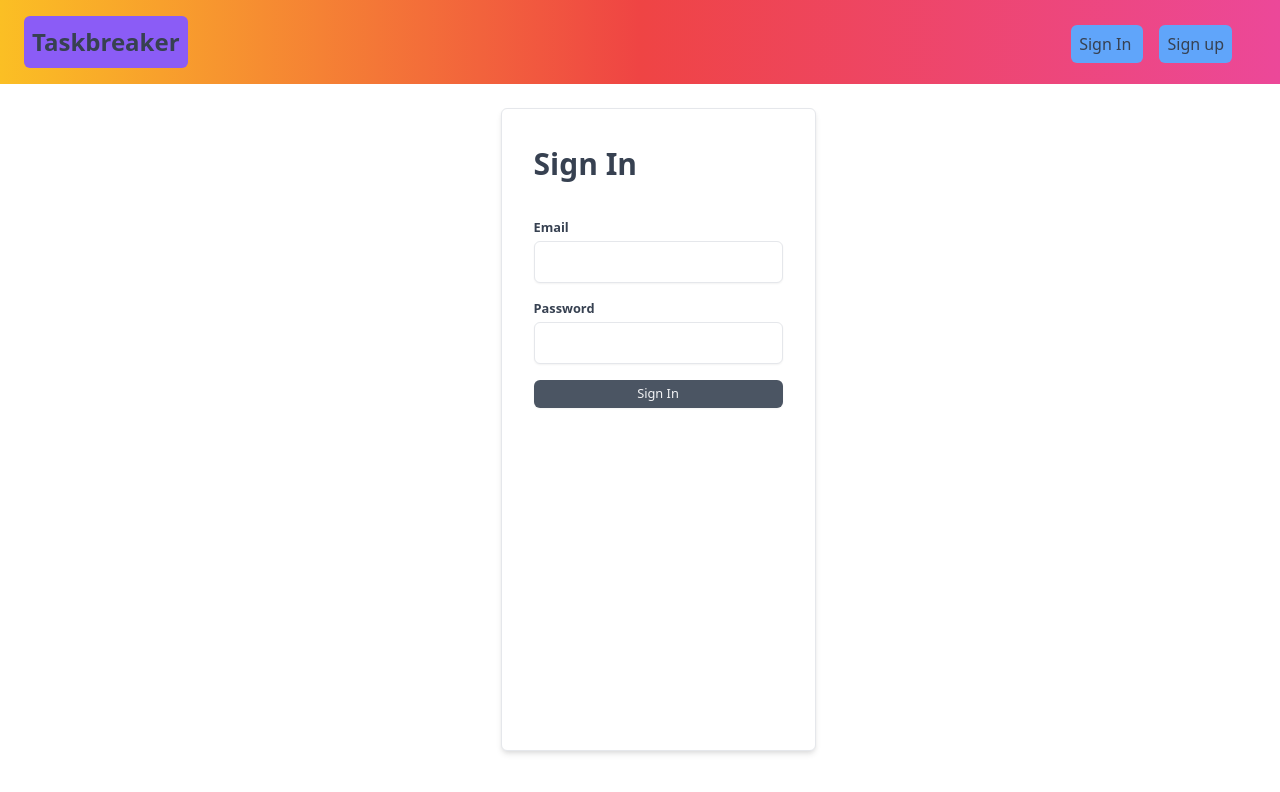
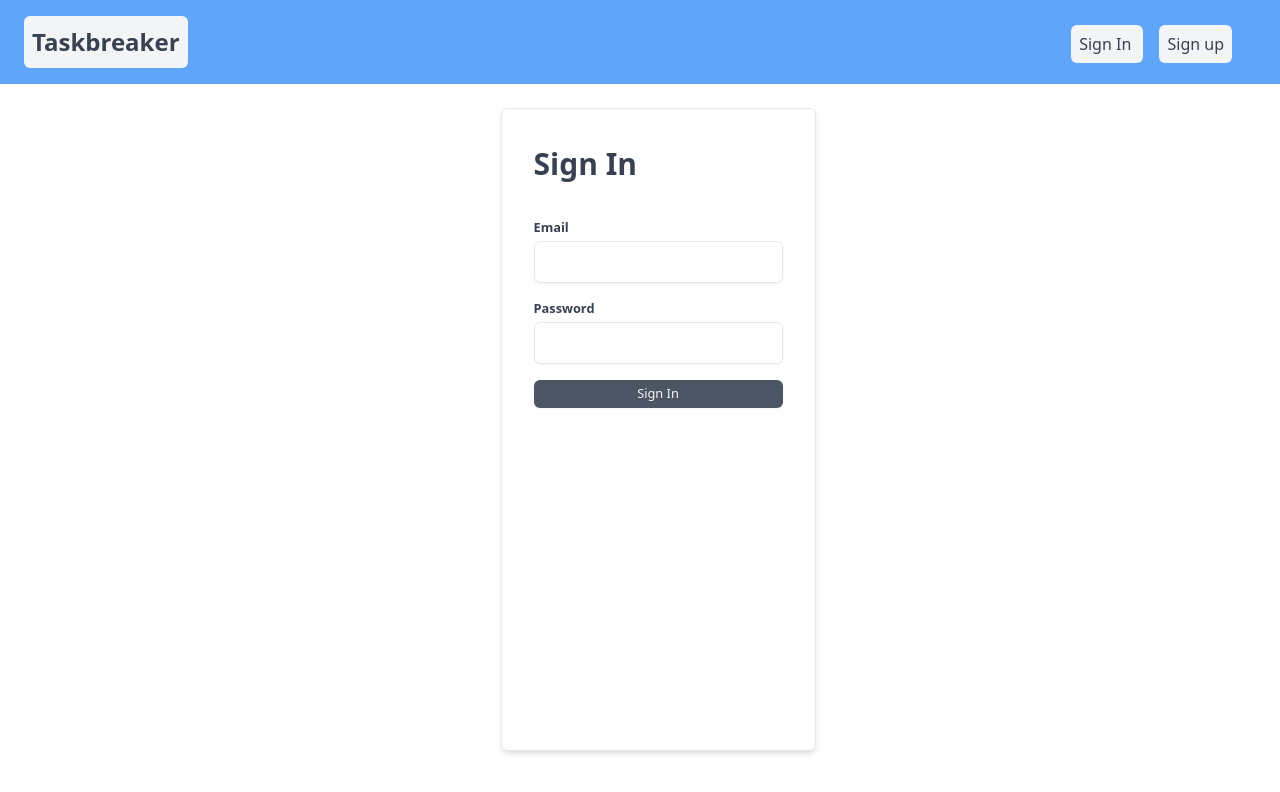
Before and after one commit to danymat/Taskbreaker, a Vue app in the folder frontend/: page /signin in a window 1280 px wide. Shown: the top 792 px of the page. Built offline with nearby package versions, Linux system fonts and the light colour scheme.

Commit message:
feat: UI changes for task list and navbar

```diff
--- a/frontend/src/components/Navbar.vue
+++ b/frontend/src/components/Navbar.vue
@@ -1,19 +1,19 @@
 <template>
-  <div class="justify-between flex p-4 bg-gradient-to-r from-yellow-400 via-red-500 to-pink-500 w-screen">
+  <div class="justify-between flex p-4 bg-gradient-to-r from-blue-400 to-blue-400 w-screen">
     <button
       @click="changeMenuState"
-      class="text-2xl font-bold ml-2 text-black-900 rounded-md bg-purple-500 p-2"
+      class="text-2xl font-bold ml-2 text-black-900 rounded-md bg-gray-100 p-2"
     >
       Taskbreaker
     </button>
     <div class="text-base mt-4 mr-8 font-medium space-x-4">
-      <router-link to="/signin" tag="button" v-if="!store.getters.isLoggedIn" class="p-2 bg-blue-400 rounded-md hover:scale-110 hover:text-gray-900 hover:bg-blue-200">
+      <router-link to="/signin" tag="button" v-if="!store.getters.isLoggedIn" class="p-2 bg-gray-100 rounded-md hover:scale-110 transform transition duration-300 hover:text-gray-900 ">
           Sign In
       </router-link>
-      <router-link to="/signup" tag="button" v-if="!store.getters.isLoggedIn" class="p-2 bg-blue-400 rounded-md hover:scale-110 hover:text-gray-900 hover:bg-blue-200">
+      <router-link to="/signup" tag="button" v-if="!store.getters.isLoggedIn" class="p-2 bg-gray-100 rounded-md hover:scale-110 transform transition duration-300 hover:text-gray-900 ">
           Sign up
       </router-link>
-      <button v-if="store.getters.isLoggedIn" v-on:click="logout" class="text-base font-medium space-x-4 p-2 bg-blue-400 rounded-md hover:scale-110 hover:text-gray-900 hover:bg-blue-200">
+      <button v-if="store.getters.isLoggedIn" v-on:click="logout" class="text-base font-medium space-x-4 p-2 bg-gray-100 rounded-md transform transition duration-300 hover:text-gray-900 hover:scale-110">
           Log out
       </button>
     </div>
--- a/frontend/src/components/Tasklist.vue
+++ b/frontend/src/components/Tasklist.vue
@@ -1,12 +1,13 @@
 <template>
-    <div class="text-center flex flex-col space-y-5 rounded-md m-4 h-3/6 bg-yellow-200">
-        <h1 class="text-lg font-bold font-cursive">{{ title }}</h1>
-        <select name="sort" v-model="sortval" @change="send_sort" :class="{hidden: hideme}">
+    <div class="flex flex-col space-y-5 rounded-md m-4 h-3/6 bg-gray-400">
+        <h1 class="text-lg font-bold pt-2">{{ title }}</h1>
+        <select name="sort" v-model="sortval" @change="send_sort" :class="{hidden: hideme}"
+        class="border shadow-sm rounded-md w-25 bg-gray-100 focus:ring-1 focus:ring-gray-400 focus:border-transparent">
             <option value="manual">Manual sort</option>
             <option value="priority">Priority sort</option>
             <option value="creation_date">Creation Date sort</option>
         </select>
-        <div class="space-y-2" :class="{hidden: hideme}">
+        <div class="space-y-2 p-1" :class="{hidden: hideme}">
             <VueDraggableNext group="taskgroup" :list="tasks" @change="send_sort">
                 <Task v-for="task in tasks" v-bind:key="task"
                       :priority="task.priority"
```
